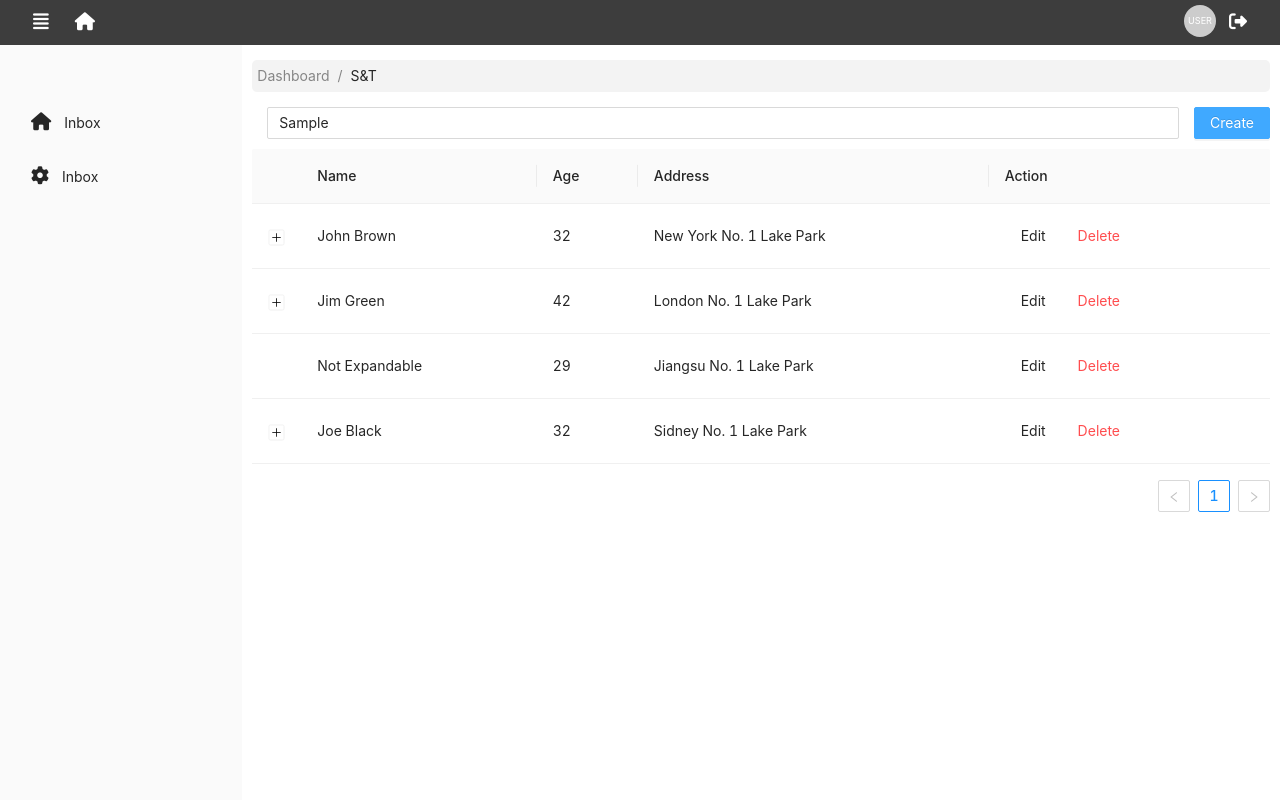
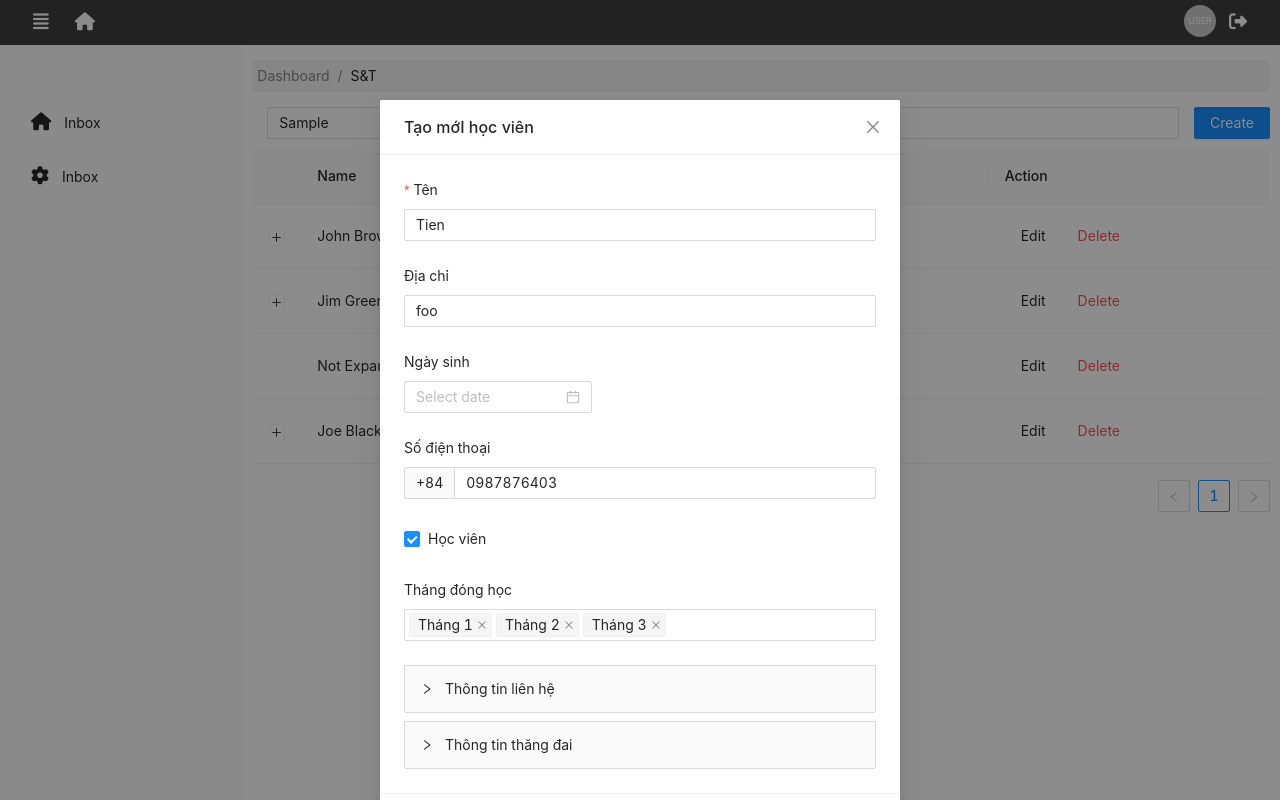
Before and after one commit to Diagru25/vu-long-quyen, a React (Create React App) app: page / in a window 1280 px wide. Both pictures are taken after typing "Sample" into the empty fields and a click on the button "Create". Built offline with nearby package versions, Linux system fonts and the light colour scheme.

Commit message:
(feat): student modal

```diff
--- a/src/app/StudentsManagement/components/StudentActions.js
+++ b/src/app/StudentsManagement/components/StudentActions.js
@@ -1,14 +1,45 @@
 import './StudentActions.scss';
 
 import { Input, Button } from 'adapters/ant-design';
-import React from 'react';
+import React, { useState } from 'react';
+
+import StudentModal from 'shared/modals/StudentModal';
 
 const StudentActions = () => {
+  const [title, setTitle] = useState('');
+  const [isVisible, setIsVisible] = useState(false);
+
+  const showStudentModal = () => {
+    setTitle(`Tạo mớI học viên`);
+    setIsVisible(true);
+  };
+
+  const handleCancel = () => {
+    setIsVisible(false);
+  };
+
+  const handleOk = (values) => {
+    console.log(values);
+    setIsVisible(false);
+  };
+
   return (
-    <div className='actions'>
-      <Input placeholder='Search student...' style={{ margin: '0  15px' }} />
-      <Button type='primary'>Create</Button>
-    </div>
+    <>
+      <div className='actions'>
+        <Input placeholder='Search student...' style={{ margin: '0  15px' }} />
+        <Button type='primary' onClick={showStudentModal}>
+          Create
+        </Button>
+        <StudentModal
+          isVisible={isVisible}
+          title={title}
+          okText='Submit'
+          cancelText='Cancel'
+          handleCancel={handleCancel}
+          handleOk={handleOk}
+        />
+      </div>
+    </>
   );
 };
 export default StudentActions;
--- /dev/null
+++ b/src/packages/core/helper/models.js
@@ -0,0 +1,47 @@
+export const MONTHSOFYEAR = [
+  { value: '1', title: 'Tháng 1' },
+  { value: '2', title: 'Tháng 2' },
+  { value: '3', title: 'Tháng 3' },
+  { value: '4', title: 'Tháng 4' },
+  { value: '5', title: 'Tháng 5' },
+  { value: '6', title: 'Tháng 6' },
+  { value: '7', title: 'Tháng 6' },
+  { value: '8', title: 'Tháng 8' },
+  { value: '9', title: 'Tháng 9' },
+  { value: '10', title: 'Tháng 10' },
+  { value: '11', title: 'Tháng 11' },
+  { value: '12', title: 'Tháng 12' },
+];
+
+export const BELTS = [
+  {
+    beltID: '1',
+    title: 'Đai đen',
+  },
+  {
+    beltID: '2',
+    title: 'Đai trắng',
+  },
+];
+
+export const MOCK_USER = {
+  name: 'Tien',
+  address: 'foo',
+  dayOfBirth: '',
+  phoneNumber: '0987876403',
+  startDate: '',
+  endDate: '',
+  isMember: true,
+  months: ['1', '2', '3'],
+  promotionDate: [],
+  contactNote: [
+    {
+      parentName: 'Pham Minh Tien',
+      parentPhone: '0988883938',
+    },
+    {
+      parentName: 'Pham Minh A',
+      parentPhone: '0988845638',
+    },
+  ],
+};
--- /dev/null
+++ b/src/packages/shared/Forms/DynamicContactNote.js
@@ -0,0 +1,55 @@
+import React from 'react';
+import { Collapse, Form, Input, Button, Space } from 'adapters/ant-design';
+import { MinusCircleOutlined } from 'adapters/ant-design';
+
+const DynamicContactNote = () => {
+  const { Panel } = Collapse;
+  return (
+    <Collapse style={{ margin: '8px 0' }}>
+      <Panel header='Thông tin liên hệ'>
+        <Form.List name='contactNote'>
+          {(fields, { add, remove }) => {
+            return (
+              <>
+                {fields.map((field) => (
+                  <Space
+                    key={field.key}
+                    style={{ display: 'flex' }}
+                    align='baseline'
+                  >
+                    <Form.Item
+                      label='Tên người thân'
+                      name={[field.name, 'parentName']}
+                      noStyle
+                    >
+                      <Input placeholder='Tên người thân' />
+                    </Form.Item>
+                    <Form.Item name={[field.name, 'parentPhone']}>
+                      <Input placeholder='Số điện thoại' />
+                    </Form.Item>
+
+                    <MinusCircleOutlined
+                      onClick={() => {
+                        remove(field.name);
+                      }}
+                    />
+                  </Space>
+                ))}
+                <Button
+                  type='dashed'
+                  onClick={() => {
+                    add();
+                  }}
+                  style={{ width: '100%' }}
+                >
+                  Thêm liên hệ
+                </Button>
+              </>
+            );
+          }}
+        </Form.List>
+      </Panel>
+    </Collapse>
+  );
+};
+export default DynamicContactNote;
--- /dev/null
+++ b/src/packages/shared/Forms/DynamicPromotionDate.js
@@ -0,0 +1,71 @@
+import React from 'react';
+import {
+  Collapse,
+  Form,
+  Select,
+  Button,
+  DatePicker,
+  Space,
+} from 'adapters/ant-design';
+import { MinusCircleOutlined } from 'adapters/ant-design';
+
+import { BELTS } from 'helper/models';
+
+export const DynamicPromotionDate = () => {
+  const { Panel } = Collapse;
+  const { Option } = Select;
+
+  return (
+    <Collapse>
+      <Panel header='Thông tin thăng đai'>
+        <Form.List name='promotionDate'>
+          {(fields, { add, remove }) => {
+            return (
+              <>
+                {fields.map((field) => (
+                  <Space
+                    key={field.key}
+                    style={{ display: 'flex' }}
+                    align='baseline'
+                  >
+                    <Form.Item name={[field.name, 'type']}>
+                      <Select placeholder='Chọn đai' allowClear>
+                        {BELTS.map((belt) => (
+                          <Option key={belt.beltID} value={belt.beltID}>
+                            {belt.title}
+                          </Option>
+                        ))}
+                      </Select>
+                    </Form.Item>
+
+                    <Form.Item name={[field.name, 'onDate']}>
+                      <DatePicker />
+                    </Form.Item>
+
+                    <MinusCircleOutlined
+                      onClick={() => {
+                        remove(field.name);
+                      }}
+                    />
+                  </Space>
+                ))}
+
+                <Button
+                  type='dashed'
+                  onClick={() => {
+                    add();
+                  }}
+                  style={{ width: '100%' }}
+                >
+                  Thêm thông tin
+                </Button>
+              </>
+            );
+          }}
+        </Form.List>
+      </Panel>
+    </Collapse>
+  );
+};
+
+export default DynamicPromotionDate;
--- /dev/null
+++ b/src/packages/shared/modals/StudentModal.js
@@ -0,0 +1,99 @@
+import {
+  Modal,
+  Form,
+  Input,
+  DatePicker,
+  Checkbox,
+  Select,
+} from 'adapters/ant-design';
+import React from 'react';
+
+import { MONTHSOFYEAR, MOCK_USER } from 'helper/models';
+
+import DynamicContactNote from 'shared/Forms/DynamicContactNote';
+import DynamicPromotionDate from 'shared/Forms/DynamicPromotionDate';
+
+const StudentModal = ({
+  title,
+  isVisible,
+  handleCancel,
+  handleOk,
+  okText,
+  cancelText,
+}) => {
+  const [form] = Form.useForm();
+  const { Option } = Select;
+
+  return (
+    <Modal
+      title={title}
+      visible={isVisible}
+      onCancel={handleCancel}
+      onOk={() => {
+        form
+          .validateFields()
+          .then((values) => {
+            form.resetFields();
+            handleOk(values);
+          })
+          .catch((info) => {
+            console.log('Validate Failed:', info);
+          });
+      }}
+      okText={okText}
+      cancelText={cancelText}
+    >
+      <Form
+        form={form}
+        layout='vertical'
+        name='form_in_modal'
+        initialValues={MOCK_USER}
+      >
+        <Form.Item
+          name='name'
+          label='Tên'
+          rules={[
+            {
+              required: true,
+              message: 'Please input the title of collection!',
+            },
+          ]}
+        >
+          <Input />
+        </Form.Item>
+
+        <Form.Item name='address' label='Địa chỉ'>
+          <Input />
+        </Form.Item>
+
+        <Form.Item name='dayOfBirth' label='Ngày sinh'>
+          <DatePicker showTime format='DD-MM-YYYY' />
+        </Form.Item>
+
+        <Form.Item name='phoneNumber' label='Số điện thoại'>
+          <Input addonBefore='+84' />
+        </Form.Item>
+
+        <Form.Item name='isMember' valuePropName='checked'>
+          <Checkbox>Học viên</Checkbox>
+        </Form.Item>
+
+        <Form.Item name='months' label='Tháng đóng học'>
+          <Select placeholder='Chọn tháng kích hoạt' allowClear mode='multiple'>
+            {MONTHSOFYEAR.map((month) => (
+              <Option key={month.value} value={month.value}>
+                {month.title}
+              </Option>
+            ))}
+          </Select>
+        </Form.Item>
+
+        <DynamicContactNote />
+
+        <DynamicPromotionDate />
+      </Form>
+    </Modal>
+  );
+};
+
+export default StudentModal;
```
Also changed, not shown: src/app/Redux/Student/StudentSlice.js (+15 -10 lines), src/packages/core/adapters/ant-design.js (+10 -0 lines), public/manifest.json.
